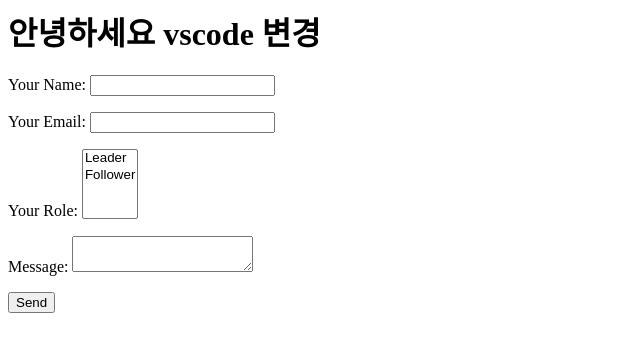
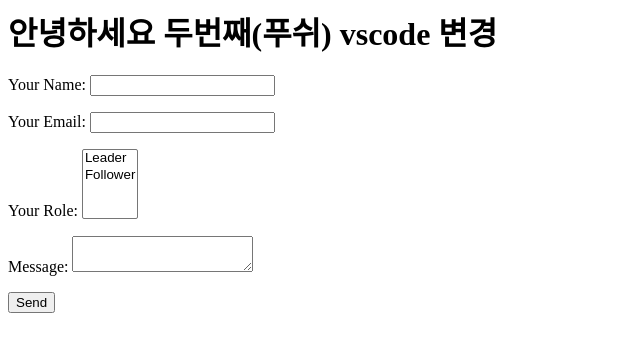
Before and after one commit to hrygit/hello, a plain HTML site: page index.html in a window 1280 px wide. Shown: the whole page, without its empty margins (0-640 px from the left). Drawn offline with Linux system fonts and the light colour scheme.

Commit message:
두번째 커밋

```diff
--- a/index.html
+++ b/index.html
@@ -1,7 +1,7 @@
 <head>
 </head>
 <body>
-  <h1>안녕하세요 vscode 변경</h1>
+  <h1>안녕하세요 두번째(푸쉬) vscode 변경</h1>
   <form name="contact" method="POST" data-netlify="true">
   <p>
     <label>Your Name: <input type="text" name="name" /></label>
```
